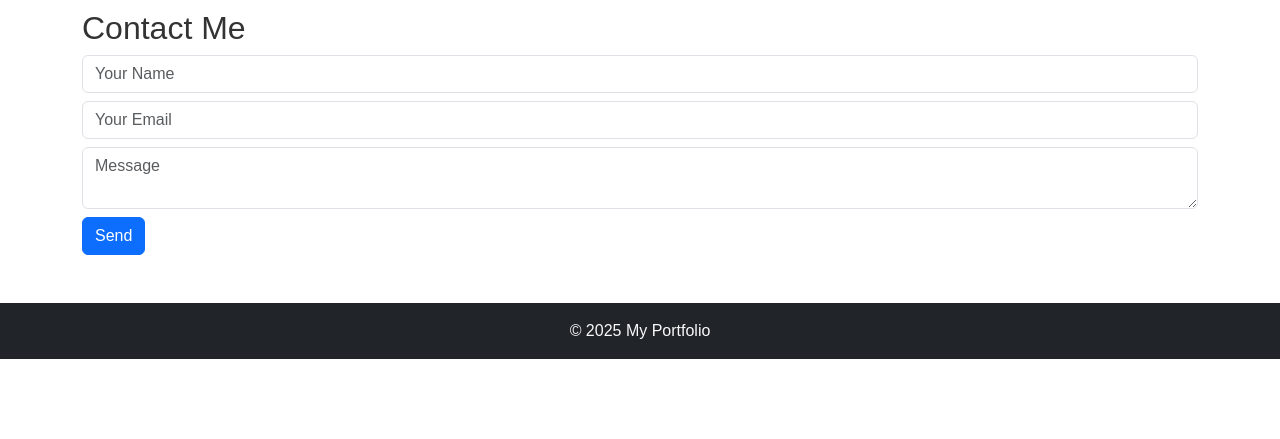
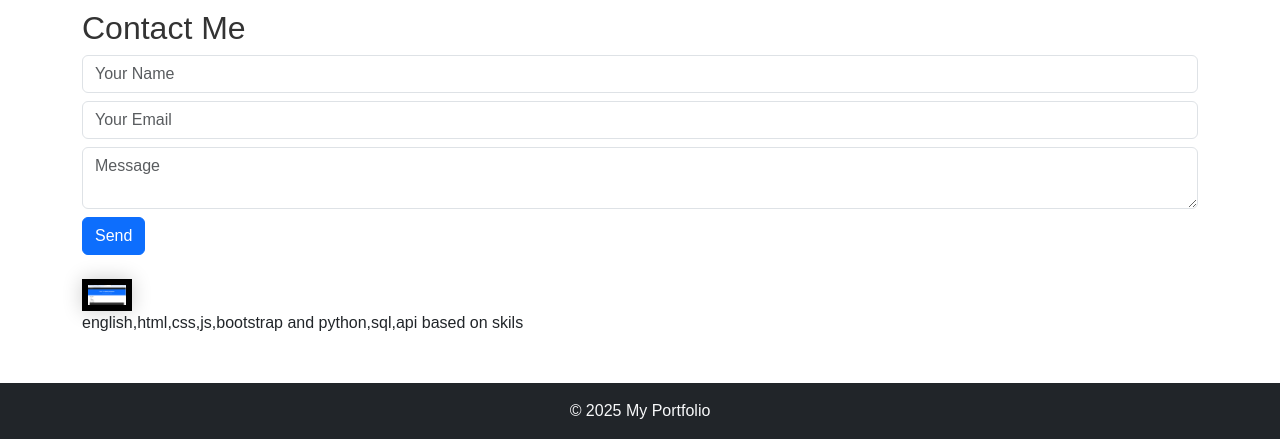
Before and after one commit to vijay1020/my-portfolio, a plain HTML site: page index.html in a window 1280 px wide. Shown: the part 822-1261 px from the top of the page. Before the commit the page ends 1181 px from the top, so only its background shows below. Drawn offline with nearby package versions, Linux system fonts and the light colour scheme.

Commit message:
Add files via upload

```diff
--- a/index.html
+++ b/index.html
@@ -27,6 +27,7 @@
         <li class="nav-item"><a class="nav-link" href="#skills">Skills</a></li>
         <li class="nav-item"><a class="nav-link" href="#projects">Projects</a></li>
         <li class="nav-item"><a class="nav-link" href="#contact">Contact</a></li>
+        <li class="nav-item"><a class="nav-link" href="#about">About</a></li>
       </ul>
     </div>
 
@@ -57,7 +58,7 @@
    allowfullscreen></iframe>
 </section>
 
-<section id="contact" class="container mt-4 mb-5">
+<section id="contact" class="container mt-4">
   <h2>Contact Me</h2>
   <form id="contactForm">
     <input class="form-control mb-2" type="text" id="name" placeholder="Your Name">
@@ -67,10 +68,14 @@
   </form>
 </section>
 
+<section id="about" class="container mt-4 mb-5">
+    <img src="prof.png" width="50" height="auto" alt="profile pic">
+    <p>english,html,css,js,bootstrap and python,sql,api based on skils</p>
+</section>
 <footer class="text-center bg-dark text-light p-3">
   © 2025 My Portfolio
 </footer>
 
-<script src="script.js"></script>
+<script src="script.js" ></script>
 </body>
 </html>
--- a/style.css
+++ b/style.css
@@ -9,3 +9,8 @@ h2 {
 html{
   scroll-behavior:smooth;
 }
+
+#about img{
+  border: 6px solid black;
+  box-shadow:0 0 20px rgba(0,0,0,0.2);
+}
```
Also changed, not shown: prof.png (added).
